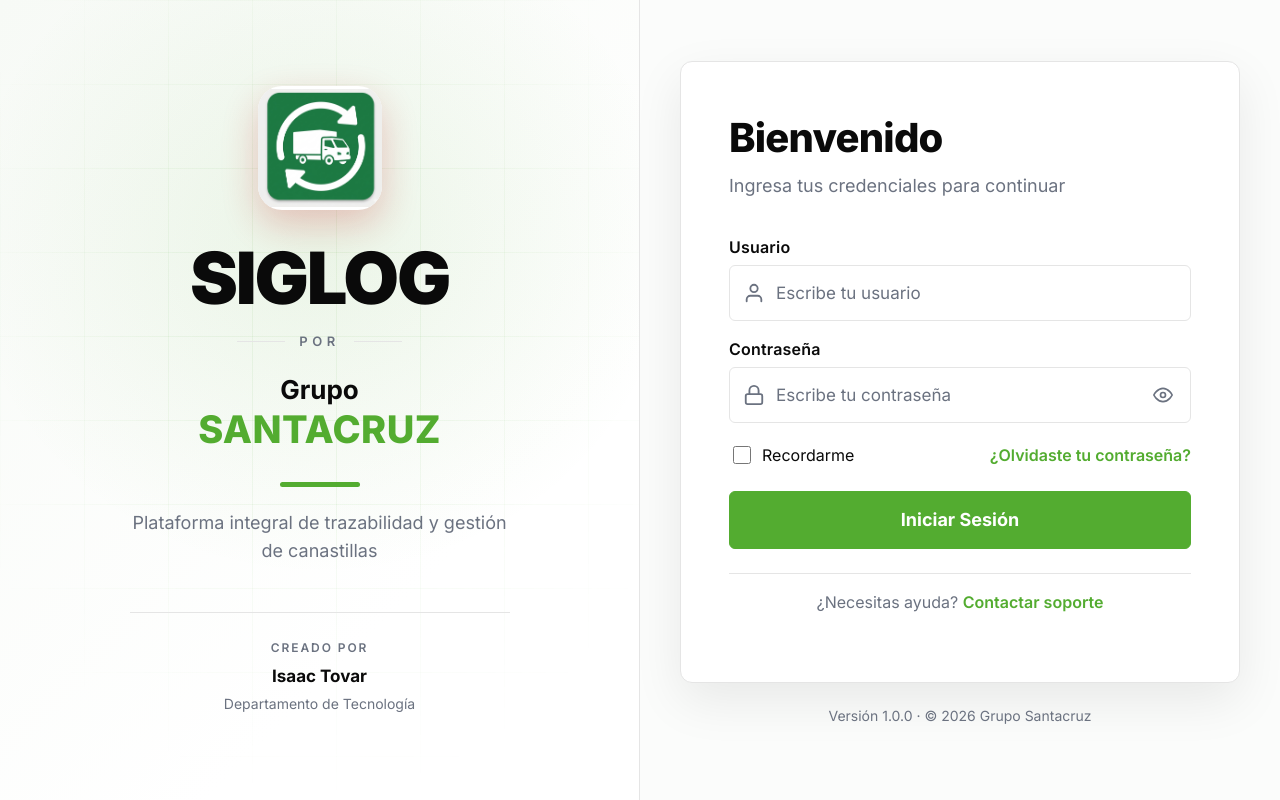
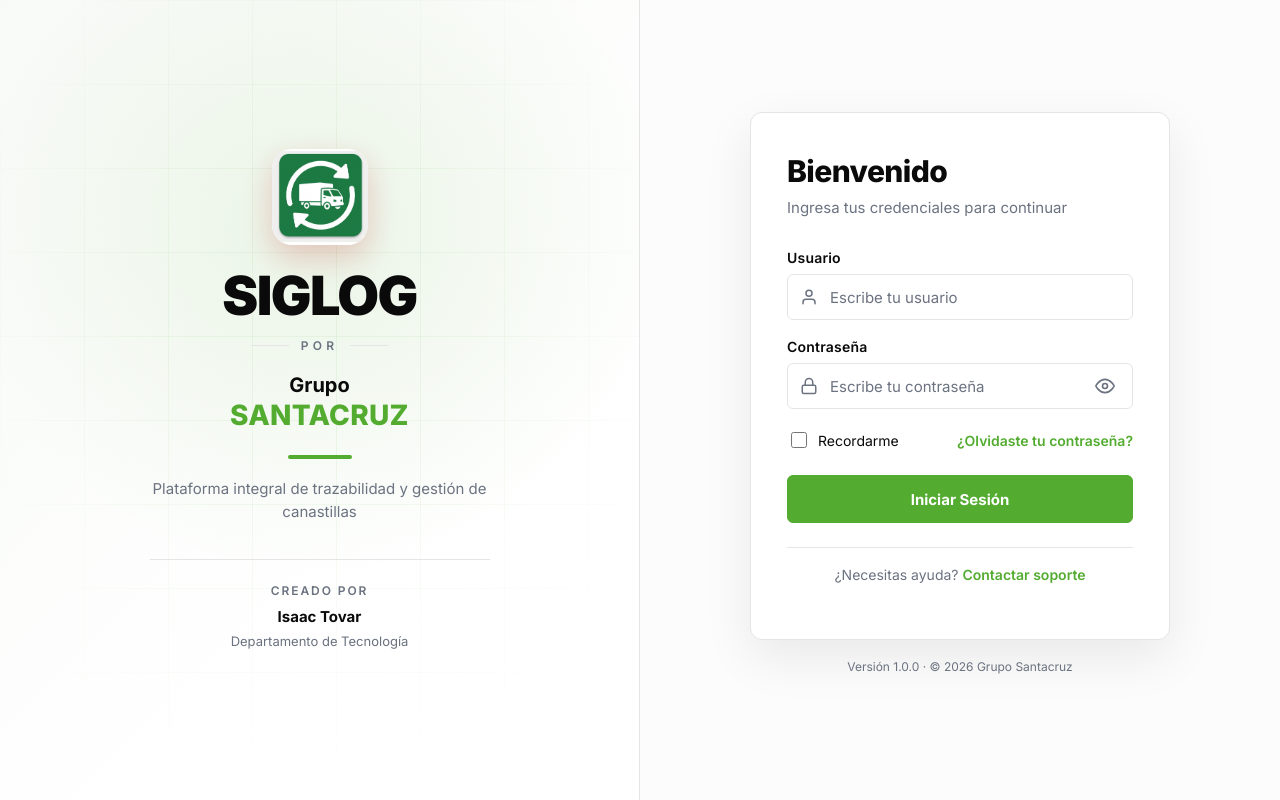
Before and after one commit to Oscarhernandez2006/SIGLOG, a website: page boletas-app/public/login.html in a window 1280 px wide. Drawn offline with Linux system fonts and the light colour scheme.

Commit message:
Ajustar tamaños del login a escala normal

```diff
--- a/boletas-app/public/login.html
+++ b/boletas-app/public/login.html
@@ -51,16 +51,16 @@
       max-width: 440px;
     }
     .brand .logo {
-      width: 124px; height: 124px;
-      margin: 0 auto 32px;
-      border-radius: 24px;
+      width: 96px; height: 96px;
+      margin: 0 auto 24px;
+      border-radius: 20px;
       overflow: hidden;
-      box-shadow: 0 14px 36px rgba(196,30,30,0.24);
+      box-shadow: 0 12px 30px rgba(196,30,30,0.22);
       background: #fff;
     }
     .brand .logo img { width: 100%; height: 100%; object-fit: contain; }
     .brand .app-name {
-      font-size: 72px;
+      font-size: 54px;
       font-weight: 900;
       letter-spacing: -0.03em;
       line-height: 1;
@@ -70,9 +70,9 @@
       display: flex;
       align-items: center;
       justify-content: center;
-      gap: 14px;
-      margin: 18px 0 22px;
-      font-size: 13px;
+      gap: 12px;
+      margin: 14px 0 18px;
+      font-size: 12px;
       font-weight: 600;
       letter-spacing: 0.35em;
       color: var(--muted-foreground);
@@ -80,40 +80,40 @@
     .brand .por::before,
     .brand .por::after {
       content: "";
-      width: 48px;
+      width: 38px;
       height: 1px;
       background: var(--border);
     }
     .brand .company {
-      font-size: 26px;
+      font-size: 20px;
       font-weight: 700;
       color: var(--foreground);
       line-height: 1.25;
     }
     .brand .company strong {
       display: block;
-      font-size: 38px;
+      font-size: 28px;
       font-weight: 800;
       color: var(--brand, #2e9b1e);
       letter-spacing: 0.01em;
     }
     .brand .accent-bar {
-      width: 80px;
-      height: 5px;
-      border-radius: 5px;
+      width: 64px;
+      height: 4px;
+      border-radius: 4px;
       background: var(--brand, #53ac30);
-      margin: 28px auto 22px;
+      margin: 22px auto 18px;
     }
     .brand .tagline {
-      font-size: 18px;
+      font-size: 15px;
       color: var(--muted-foreground);
-      max-width: 380px;
+      max-width: 340px;
       margin: 0 auto;
       line-height: 1.55;
     }
     .brand .credit {
-      margin-top: 48px;
-      padding-top: 26px;
+      margin-top: 36px;
+      padding-top: 22px;
       border-top: 1px solid var(--border);
     }
     .brand .credit .credit-label {
@@ -124,14 +124,14 @@
       color: var(--muted-foreground);
     }
     .brand .credit .credit-name {
-      margin-top: 7px;
-      font-size: 17px;
+      margin-top: 6px;
+      font-size: 15px;
       font-weight: 700;
       color: var(--foreground);
     }
     .brand .credit .credit-dept {
       margin-top: 3px;
-      font-size: 14px;
+      font-size: 13px;
       color: var(--muted-foreground);
     }
     /* ===== Panel derecho: formulario ===== */
@@ -145,45 +145,44 @@
     }
     .login-card {
       width: 100%;
-      max-width: 560px;
+      max-width: 420px;
       background: var(--card);
       border: 1px solid var(--border);
       border-radius: var(--radius);
       box-shadow: 0 18px 50px rgba(10,10,10,0.08);
-      padding: 52px 48px;
+      padding: 40px 36px;
     }
     .login-card h1 {
-      font-size: 40px;
+      font-size: 30px;
       font-weight: 800;
       letter-spacing: -0.02em;
       color: var(--foreground);
     }
     .login-card .subtitle {
-      margin-top: 10px;
-      margin-bottom: 36px;
-      font-size: 18px;
+      margin-top: 8px;
+      margin-bottom: 28px;
+      font-size: 15px;
       color: var(--muted-foreground);
     }
-    /* Contenido interno más grande */
     .login-card .label {
-      font-size: 16px;
+      font-size: 14px;
       font-weight: 600;
     }
     .login-card .input {
-      height: 56px;
-      font-size: 17px;
-      padding-left: 46px;
-      padding-right: 46px;
+      height: 46px;
+      font-size: 15px;
+      padding-left: 42px;
+      padding-right: 42px;
     }
     .login-card .input-wrapper > svg {
-      width: 22px;
-      height: 22px;
-      left: 14px;
+      width: 18px;
+      height: 18px;
+      left: 13px;
     }
     .login-card .form-group { margin-bottom: 4px; }
     .login-card .btn-primary {
-      height: 58px;
-      font-size: 18px;
+      height: 48px;
+      font-size: 15px;
       font-weight: 700;
     }
     .form-row {
@@ -197,13 +196,13 @@
       display: flex;
       align-items: center;
       gap: 8px;
-      font-size: 16px;
+      font-size: 14px;
       color: var(--foreground);
       cursor: pointer;
     }
-    .remember input { accent-color: var(--brand, #53ac30); width: 18px; height: 18px; }
+    .remember input { accent-color: var(--brand, #53ac30); width: 16px; height: 16px; }
     .link {
-      font-size: 16px;
+      font-size: 14px;
       font-weight: 600;
       color: var(--brand, #2e9b1e);
       text-decoration: none;
@@ -216,14 +215,14 @@
     }
     .help-text {
       text-align: center;
-      font-size: 16px;
+      font-size: 14px;
       color: var(--muted-foreground);
     }
     .help-text a { color: var(--brand, #2e9b1e); font-weight: 600; text-decoration: none; }
     .help-text a:hover { text-decoration: underline; }
     .version {
-      margin-top: 22px;
-      font-size: 14px;
+      margin-top: 18px;
+      font-size: 12px;
       color: var(--muted-foreground);
       text-align: center;
     }
```
